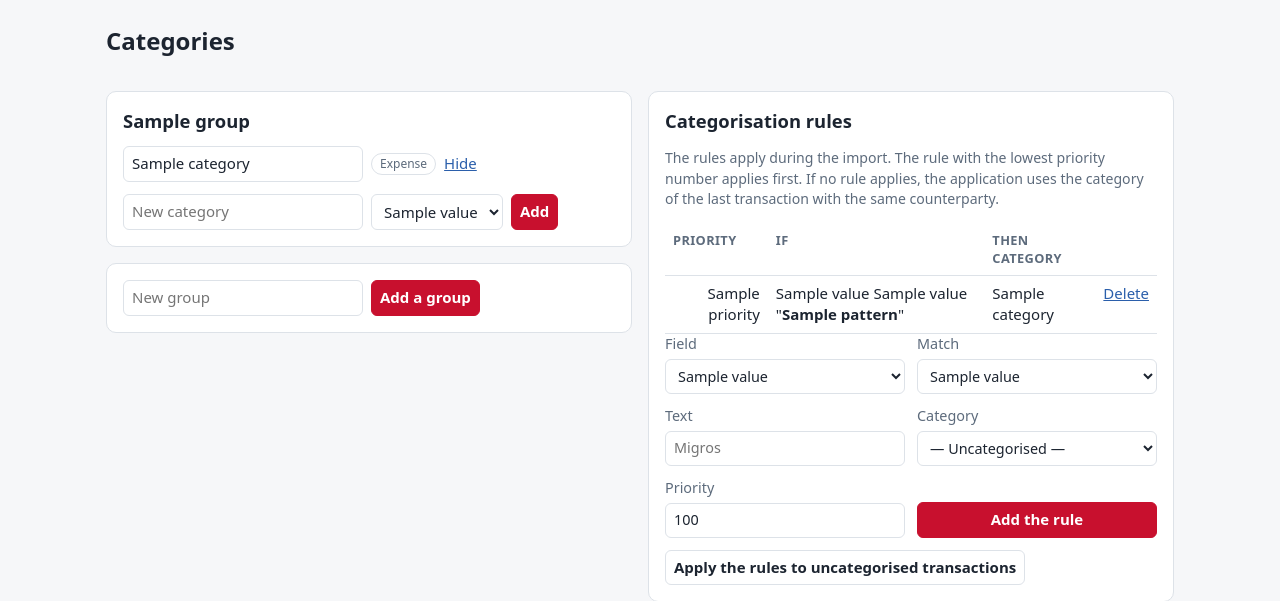
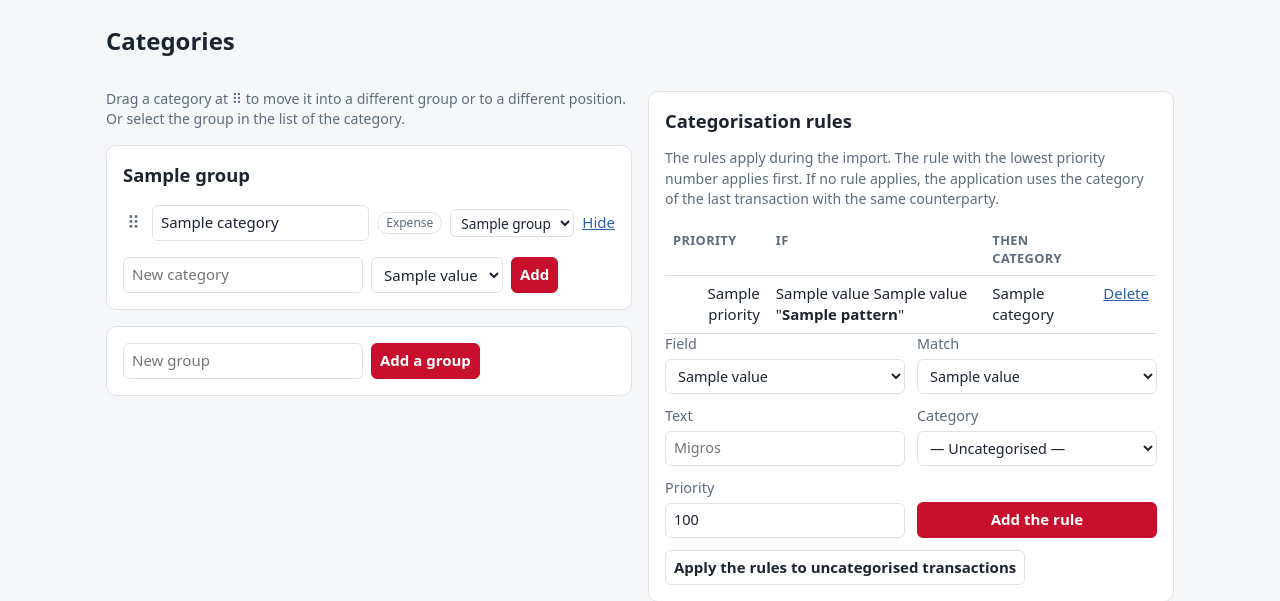
Before and after one commit to nausicaea/feljosit, a FastAPI app: template src/feljosit/web/templates/categories.html in a window 1280 px wide. Shown: the part 55-656 px from the top of the page. Run offline with FastAPI, Linux system fonts and the light colour scheme; the template is opened without the code that fills it: most values are stand-ins (such as "Sample title", 1, 10 or a date in 2020); parts of the project's set-up code (start-up, migrations or seed data) failed here and were passed over.

Commit message:
feat(categories): move categories into other groups by drag-and-drop (#17)
On the categories page, a category can be dragged at its handle into a
different group or to a different position in its group. The script
saves the move with POST /categories/{id}/move and gets JSON back. The
sort orders of the old and the new group are renumbered, so the budget
page shows the same order.

Without JavaScript, and on touch devices without drag-and-drop, the
group list of each category moves it to the end of the selected group.


Claude-Session: https://claude.ai/code/session_01TgkyBUsLvEyECPgtcEderd

Co-authored-by: Claude <noreply@anthropic.com>

```diff
--- a/src/feljosit/web/static/app.css
+++ b/src/feljosit/web/static/app.css
@@ -206,3 +206,20 @@ table.heat tfoot th, table.heat tfoot td { font-weight: 600; border-top: 2px sol
 .heat-4 { background: color-mix(in srgb, var(--expense) var(--heat-4), transparent); }
 .change.up { color: var(--neg); font-weight: 600; }
 .change.down { color: var(--pos); font-weight: 600; }
+
+/* Categories: drag-and-drop between groups. The handle shows only with JavaScript. */
+.visually-hidden {
+  position: absolute; width: 1px; height: 1px; overflow: hidden;
+  clip-path: inset(50%); white-space: nowrap;
+}
+.drag-handle { display: none; cursor: grab; color: var(--muted); padding: 0 4px; font-size: 1.1rem; user-select: none; }
+.js-dnd .drag-handle { display: inline-block; }
+.category-list { min-height: 2.5rem; border-radius: 8px; }
+.category-list.drop-target { outline: 2px dashed var(--series); outline-offset: 4px; }
+.category-list li.dragging { opacity: 0.5; }
+.move-form select { max-width: 11rem; font-size: 0.85rem; min-height: 28px; padding: 2px 6px; }
+.category-list li { gap: 6px 8px; padding: 4px 0; border-bottom: 1px solid var(--border); }
+.category-list li:last-child { border-bottom: none; }
+.category-list li .rename-form { flex: 1 1 10rem; min-width: 0; }
+.category-list li .rename-form input { width: 100%; }
+.move-form select { max-width: 9rem; }
--- a/src/feljosit/web/static/app.js
+++ b/src/feljosit/web/static/app.js
@@ -16,3 +16,125 @@ document.addEventListener("submit", (event) => {
     }
   }
 });
+
+// Categories: drag a category at its handle into a different group or position.
+// Without JavaScript, the group list of each category does the same.
+(() => {
+  const lists = document.querySelectorAll("ul.category-list[data-group-id]");
+  if (lists.length === 0) {
+    return;
+  }
+  document.documentElement.classList.add("js-dnd");
+  const status = document.querySelector("[data-move-status]");
+  let dragged = null;
+  let origin = null;
+
+  const itemAfter = (list, y) => {
+    for (const item of list.querySelectorAll(":scope > li[data-category-id]")) {
+      if (item === dragged) {
+        continue;
+      }
+      const box = item.getBoundingClientRect();
+      if (y < box.top + box.height / 2) {
+        return item;
+      }
+    }
+    return null;
+  };
+
+  const clearTargets = () => {
+    for (const list of lists) {
+      list.classList.remove("drop-target");
+    }
+  };
+
+  const save = async (item) => {
+    const list = item.parentElement;
+    const next = item.nextElementSibling;
+    const form = item.querySelector("form.move-form");
+    const data = new FormData();
+    data.set("csrf_token", form.elements.csrf_token.value);
+    data.set("group_id", list.dataset.groupId);
+    if (next) {
+      data.set("before_id", next.dataset.categoryId);
+    }
+    try {
+      const response = await fetch(form.action, {
+        method: "POST",
+        body: data,
+        headers: { Accept: "application/json" },
+        credentials: "same-origin",
+      });
+      if (!response.ok) {
+        throw new Error(String(response.status));
+      }
+      const result = await response.json();
+      form.elements.group_id.value = list.dataset.groupId;
+      const name = item.querySelector("input[name=name]").value;
+      if (status) {
+        status.textContent = `"${name}" is in the group "${result.group}" now.`;
+      }
+    } catch {
+      // Show the state of the server again.
+      window.location.reload();
+    }
+  };
+
+  document.addEventListener("dragstart", (event) => {
+    const handle = event.target instanceof Element ? event.target.closest(".drag-handle") : null;
+    if (!handle) {
+      return;
+    }
+    dragged = handle.closest("li[data-category-id]");
+    origin = { list: dragged.parentElement, next: dragged.nextElementSibling };
+    event.dataTransfer.effectAllowed = "move";
+    event.dataTransfer.setData("text/plain", dragged.dataset.categoryId);
+    event.dataTransfer.setDragImage(dragged, 12, 12);
+    dragged.classList.add("dragging");
+  });
+
+  for (const list of lists) {
+    list.addEventListener("dragover", (event) => {
+      if (!dragged) {
+        return;
+      }
+      event.preventDefault();
+      event.dataTransfer.dropEffect = "move";
+      const after = itemAfter(list, event.clientY);
+      if (after === null) {
+        if (list.lastElementChild !== dragged) {
+          list.appendChild(dragged);
+        }
+      } else if (after.previousElementSibling !== dragged) {
+        list.insertBefore(dragged, after);
+      }
+      clearTargets();
+      list.classList.add("drop-target");
+    });
+    list.addEventListener("drop", (event) => {
+      if (!dragged) {
+        return;
+      }
+      event.preventDefault();
+      const item = dragged;
+      const moved = item.parentElement !== origin.list || item.nextElementSibling !== origin.next;
+      item.classList.remove("dragging");
+      dragged = null;
+      clearTargets();
+      if (moved) {
+        save(item);
+      }
+    });
+  }
+
+  document.addEventListener("dragend", () => {
+    if (!dragged) {
+      return;
+    }
+    // The drop was not on a group: put the category back.
+    origin.list.insertBefore(dragged, origin.next);
+    dragged.classList.remove("dragging");
+    dragged = null;
+    clearTargets();
+  });
+})();
--- a/src/feljosit/web/templates/categories.html
+++ b/src/feljosit/web/templates/categories.html
@@ -5,16 +5,26 @@
 <h1>Categories</h1>
 <div class="columns">
 <section>
+  <p class="hint">Drag a category at ⠿ to move it into a different group or to a different position. Or select the group in the list of the category.</p>
+  <p class="visually-hidden" role="status" aria-live="polite" data-move-status></p>
   {% for g in groups %}
   <div class="card">
     <h2>{{ g.name }}</h2>
-    <ul class="plain">
+    <ul class="plain category-list" data-group-id="{{ g.id }}">
       {% for c in g.categories %}
-      <li class="{{ 'hidden-cat' if c.hidden }}">
-        <form method="post" action="/categories/{{ c.id }}/rename" class="inline">
+      <li class="{{ 'hidden-cat' if c.hidden }}" data-category-id="{{ c.id }}">
+        <span class="drag-handle" draggable="true" title="Drag to move" aria-hidden="true">⠿</span>
+        <form method="post" action="/categories/{{ c.id }}/rename" class="inline rename-form">
           {{ csrf() }}<input name="name" value="{{ c.name }}" maxlength="100" aria-label="Name" data-autosubmit-change>
         </form>
         <span class="badge">{{ 'Income → Ready to Assign' if c.kind == 'income' else 'Expense' }}</span>
+        <form method="post" action="/categories/{{ c.id }}/move" class="inline move-form">
+          {{ csrf() }}
+          <select name="group_id" aria-label="Group of {{ c.name }}" data-autosubmit-change>
+            {% for other in groups %}<option value="{{ other.id }}" {% if other.id == g.id %}selected{% endif %}>{{ other.name }}</option>{% endfor %}
+          </select>
+          <noscript><button type="submit" class="link">Move</button></noscript>
+        </form>
         <form method="post" action="/categories/{{ c.id }}/hide" class="inline">
           {{ csrf() }}<input type="hidden" name="hidden" value="{{ 'false' if c.hidden else 'true' }}">
           <button type="submit" class="link">{{ 'Show' if c.hidden else 'Hide' }}</button>
```
Also changed, not shown: docs/user-guide.md (+17 -0 lines), src/feljosit/services/categories.py (added, +64 -0 lines), src/feljosit/web/routes/categories.py (+36 -2 lines), tests/test_category_move.py (added, +165 -0 lines).
